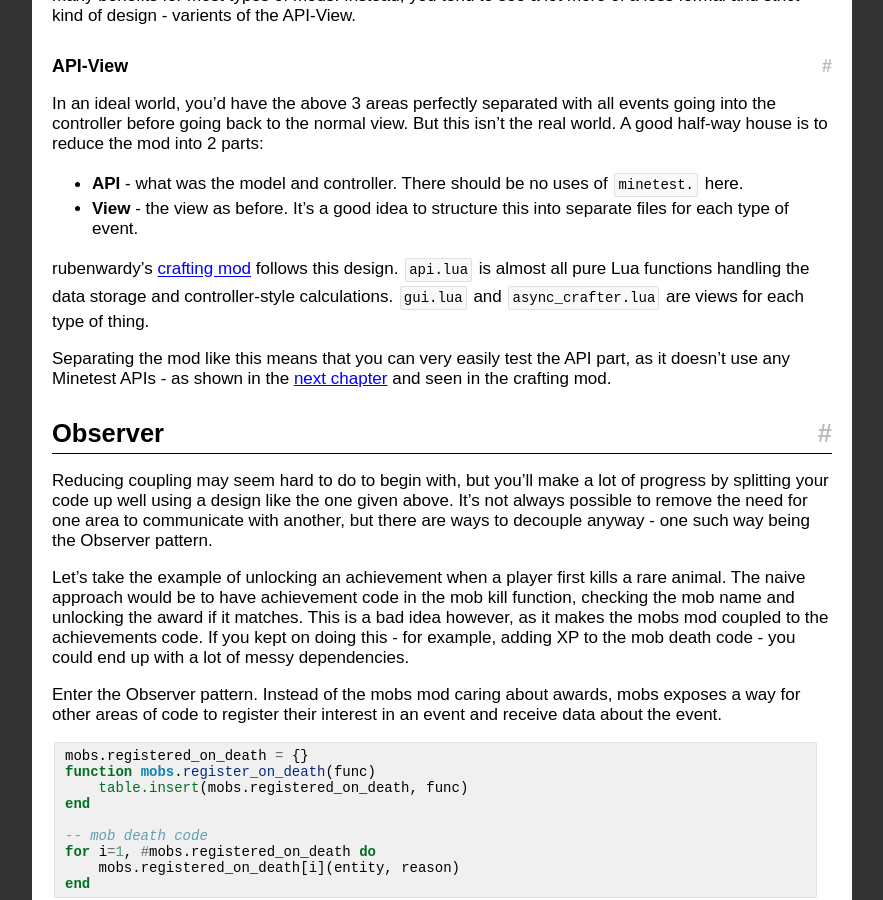
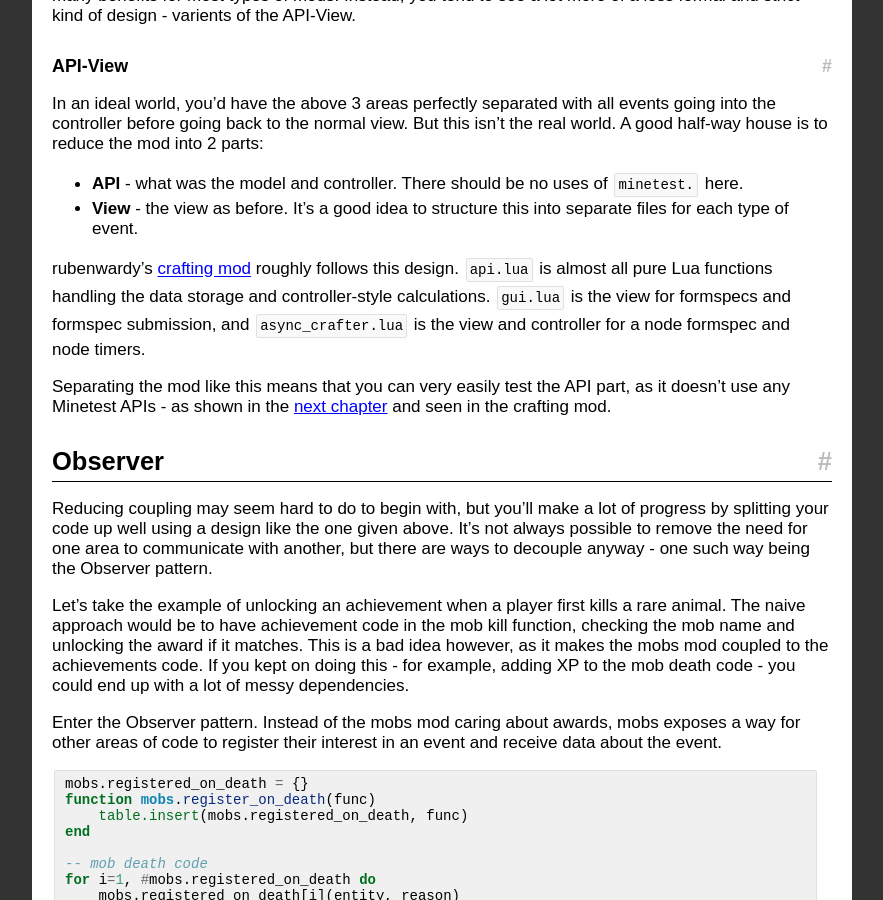
Before and after one commit to rubenwardy/minetest_modding_book, a Jekyll site: the page built from _en/quality/clean_arch.md, in a window 1280 px wide and 900 px high, scrolled down 3023 px. Shown: the whole window, without its empty margins (338-1221 px from the left). Built offline with Jekyll 4.4.1, drawn with Linux system fonts in a browser that asks for light colours; nearby versions of some CDN libraries; some of the changed text lies outside the part shown.

Commit message:
Clean Architecture: Finish chapter

```diff
--- a/_en/quality/clean_arch.md
+++ b/_en/quality/clean_arch.md
@@ -187,10 +187,11 @@ parts:
 * **View** - the view as before. It's a good idea to structure this into separate
     files for each type of event.
 
-rubenwardy's [crafting mod](https://github.com/rubenwardy/crafting) follows
-this design. `api.lua` is almost all pure Lua functions handling the data
-storage and controller-style calculations. `gui.lua` and `async_crafter.lua`
-are views for each type of thing.
+rubenwardy's [crafting mod](https://github.com/rubenwardy/crafting) roughly
+follows this design. `api.lua` is almost all pure Lua functions handling the data
+storage and controller-style calculations. `gui.lua` is the view for formspecs
+and formspec submission, and `async_crafter.lua` is the view and controller for
+a node formspec and node timers.
 
 Separating the mod like this means that you can very easily test the API part,
 as it doesn't use any Minetest APIs - as shown in the
```
Also changed, not shown: other parts of _en/quality/clean_arch.md (+2 -2 lines).
